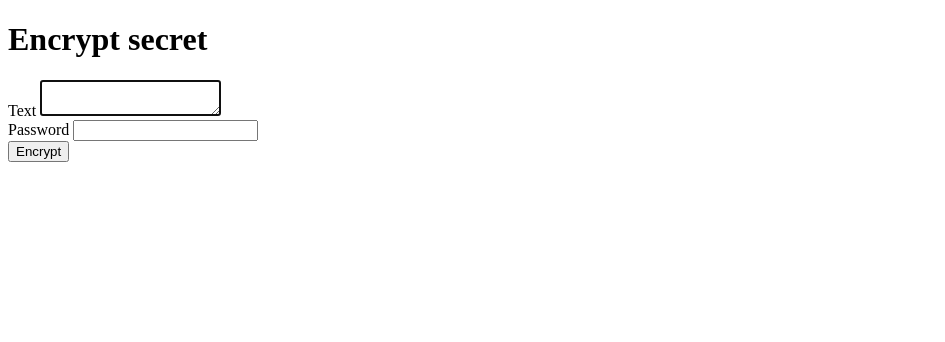
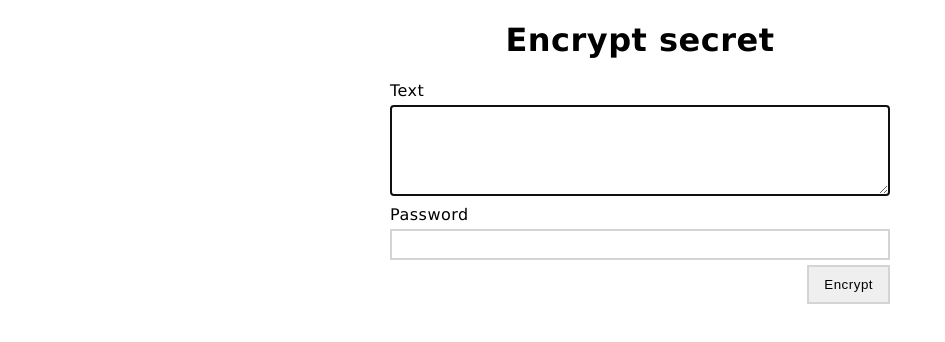
Before and after one commit to avogadogc/geosecret, a plain HTML site: page index.html in a window 1280 px wide. Shown: the whole page, without its empty margins (0-945 px from the left). Drawn offline with Linux system fonts and the light colour scheme.

Commit message:
Improve form layout

```diff
--- a/geosecret.js
+++ b/geosecret.js
@@ -16,6 +16,7 @@ function init() {
         decryptForm.style.display = "block"
         resultForm.style.display = "none"
         document.getElementById("decrypt-cyphertext").value = chunks[1]
+        document.getElementById("decrypt-pwd").focus()
     } else {
         encryptForm.style.display = "block"
         decryptForm.style.display = "none"
@@ -34,7 +35,7 @@ function submitEncryptForm() {
 
 function encrypt(plain, password) {
     if (password.length < 6) {
-        onEncryptionComplete("Password is too short, at least 6 characters expected", null)
+        onEncryptionComplete("Password is too short, at least 6 characters expected!", null)
         return
     }
     triplesec.encrypt ({
--- a/index.html
+++ b/index.html
@@ -10,32 +10,27 @@
 <body onload="init();">
     <form onsubmit="submitEncryptForm(); return false" id="encrypt-form" method="POST">
         <h1>Encrypt secret</h1>
-        <label>Text
-            <textarea name="plain" id="encrypt-plain" autofocus></textarea>
-        </label>
-        <label>Password
-            <input id="encrypt-pwd" type="text" autocomplete="off" />
-        </label>
+        <label for="encrypt-plain">Text</label>
+        <textarea name="plain" id="encrypt-plain" autofocus rows="5"></textarea>
+
+        <label>Password</label>
+        <input id="encrypt-pwd" type="text" autocomplete="off" />
+
         <label id="encrypt-error-area" class="error"></label>
-        <label>
-            <input type="submit" id="encrypt-submit" value="Encrypt" />
-        </label>
+        <input type="submit" id="encrypt-submit" value="Encrypt" />
     </form>
     <form onsubmit="submitDecryptForm(); return false" id="decrypt-form" method="POST">
         <h1>Decrypt secret</h1>
-        <label>Text
-            <textarea name="cyphertext" id="decrypt-cyphertext" readonly></textarea>
-        </label>
-        <label>Password
-            <input id="decrypt-pwd" type="text" autocomplete="off" />
-        </label>
+        <label for="decrypt-cyphertext">Encrypted secret</label>
+        <textarea name="cyphertext" id="decrypt-cyphertext" readonly rows="5"></textarea>
+        <label for="decrypt-pwd">Password</label>
+        <input id="decrypt-pwd" type="text" autocomplete="off" />
         <label id="decrypt-error-area" class="error"></label>
-        <label>
-            <input type="submit" id="decrypt-submit" value="Decrypt" />
-        </label>
+        <input type="submit" id="decrypt-submit" value="Decrypt" />
     </form>
     <form action="" id="result-form" method="POST">
-      <textarea name="plain" id="result-plain"></textarea>
+      <h1>It's all yours!</h1>
+      <textarea name="plain" id="result-plain" readonly rows="5"></textarea>
     </form>
 </body>
 </html>
--- a/style.css
+++ b/style.css
@@ -1,11 +1,44 @@
-form label {
-  display: block
+body {
+  max-width: 500px;
+  margin: 0 auto;
+
+  font-family: Verdana, Geneva, sans-serif;
+  letter-spacing: .5px;
 }
 
 form {
   display: none; /* Hidden until shown by javascript */
 }
 
+h1 {
+  text-align: center;
+}
+
+label {
+  margin: 5px auto 5px auto;
+}
+
+form label {
+  display: block
+}
+
 .error {
   color: red;
 }
+
+input[type^="text"], textarea {
+  width: 100%;
+  padding: 6px;
+  border: 2px solid #d4d4d4;
+  box-sizing: border-box; -moz-box-sizing: border-box; -webkit-box-sizing: border-box;
+  font-family: monospace;
+  font-size: inherit;
+}
+
+input[type^="submit"] {
+  padding: 10px 15px;
+  border: 2px solid #d4d4d4;
+  float: right; clear: both;
+
+  letter-spacing: .5px;
+}
```
